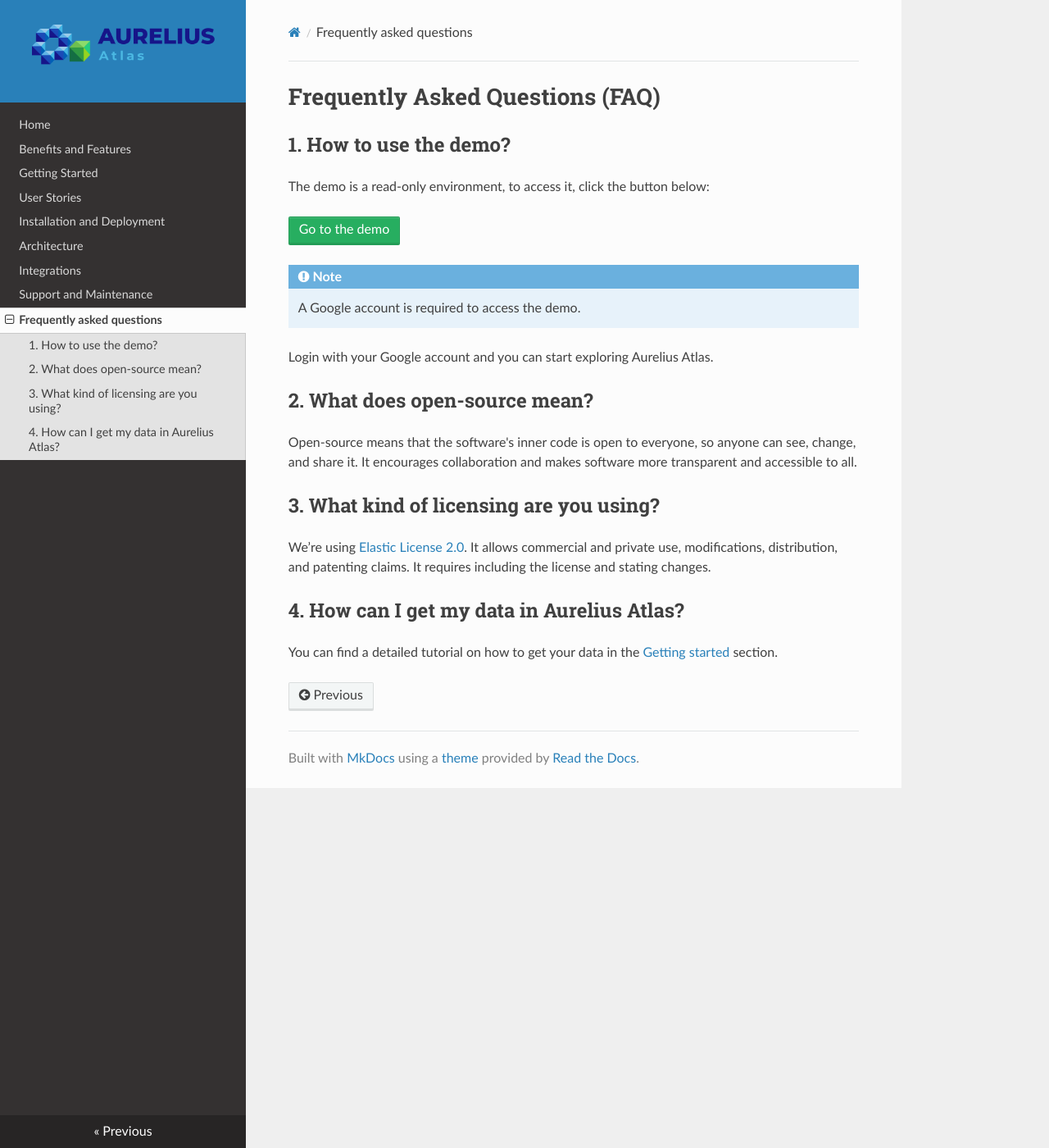
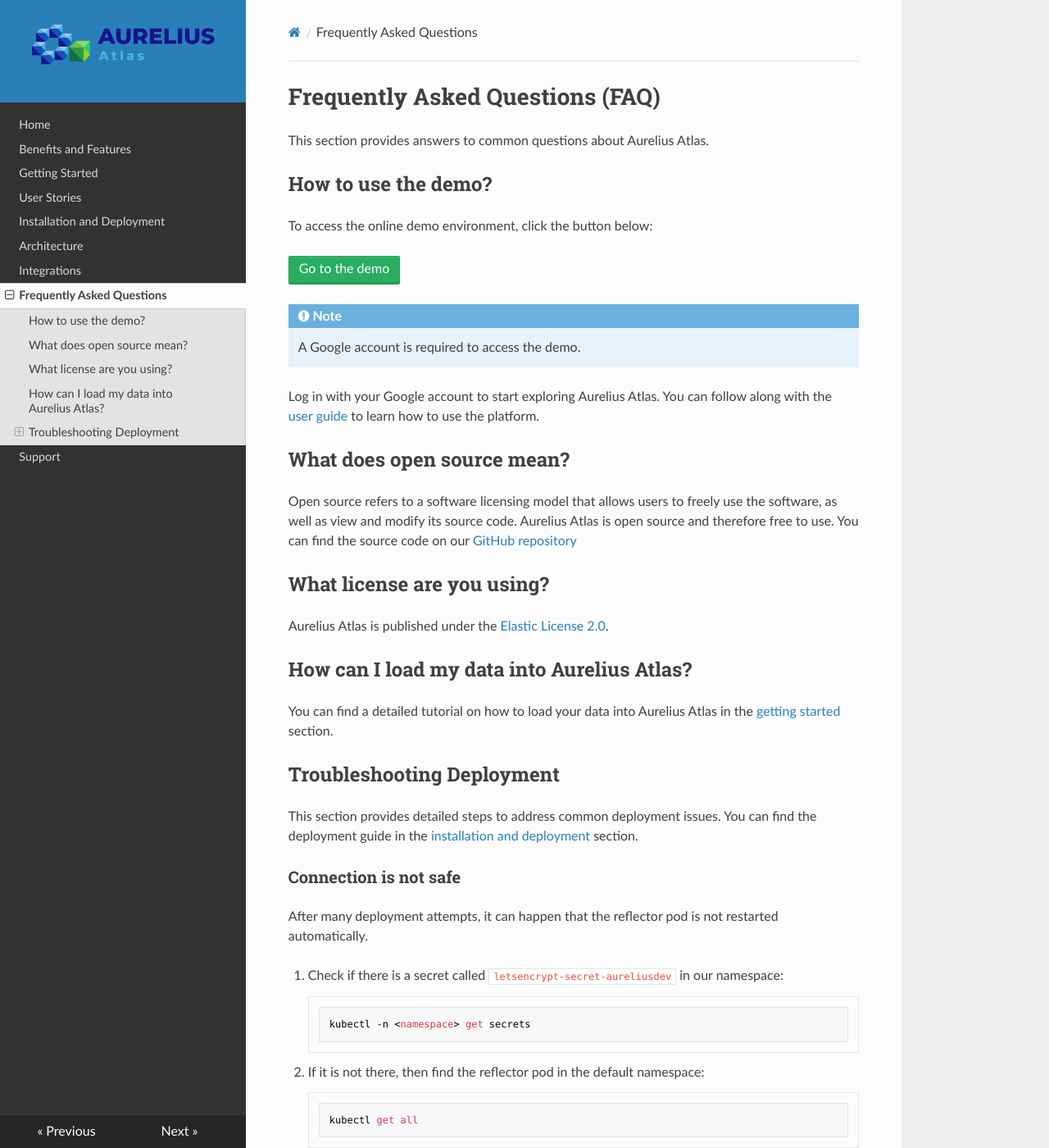
Before and after one commit to aureliusenterprise/aurelius-atlas-documentation, an MkDocs documentation site: the page built from docs/faq.md, in a window 1280 px wide and 1400 px high. Shown: the whole window at 82% size. Built offline with MkDocs 1.6.1, drawn with Linux system fonts in a browser that asks for light colours; nearby versions of some CDN libraries; some of the changed text lies outside the part shown.

Commit message:
clean up faq and support guide

````diff
--- a/docs/faq.md
+++ b/docs/faq.md
@@ -1,28 +1,93 @@
 # Frequently Asked Questions (FAQ)
 
-## 1. How to use the demo?
+This section provides answers to common questions about Aurelius Atlas.
 
-The demo is a read-only environment, to access it, click the button below:
+## How to use the demo?
+
+To access the online demo environment, click the button below:
 
 <a class="btn btn-success" href="https://aureliusdev.westeurope.cloudapp.azure.com/demo/atlas/">Go to the demo</a>
 
 !!! note
     A Google account is required to access the demo.
 
-Login with your Google account and you can start exploring Aurelius Atlas.
+Log in with your Google account to start exploring Aurelius Atlas. You can follow along with the [user guide](./user-stories/index.md)
+to learn how to use the platform.
 
-## 2. What does open-source mean?
+## What does open source mean?
 
-Open-source means that the software's inner code is open to everyone, so anyone can see, change, and share it.
-It encourages collaboration and makes software more transparent and accessible to all.
+Open source refers to a software licensing model that allows users to freely use the software, as well as view
+and modify its source code. Aurelius Atlas is open source and therefore free to use. You can find the source code
+on our [GitHub repository](https://github.com/aureliusenterprise/aurelius)
 
-## 3. What kind of licensing are you using?
+## What license are you using?
 
-We’re using
-[Elastic License 2.0](https://www.elastic.co/licensing/elastic-license). It allows commercial and private use,
-modifications, distribution, and patenting claims.
-It requires including the license and stating changes.
+Aurelius Atlas is published under the [Elastic License 2.0](https://www.elastic.co/licensing/elastic-license).
 
-## 4. How can I get my data in Aurelius Atlas?
+## How can I load my data into Aurelius Atlas?
 
-You can find a detailed tutorial on how to get your data in the [Getting started](getting-started.md) section.
+You can find a detailed tutorial on how to load your data into Aurelius Atlas in the [getting started](getting-started.md)
+section.
+
+## Troubleshooting Deployment
+
+This section provides detailed steps to address common deployment issues. You can find the deployment guide in
+the [installation and deployment](./installation-and-deployment.md) section.
+
+### Connection is not safe
+
+After many deployment attempts, it can happen that the reflector pod is not restarted automatically.
+
+1. Check if there is a secret called `letsencrypt-secret-aureliusdev` in our namespace:
+
+    ```bash
+    kubectl -n <namespace> get secrets
+    ```
+
+2. If it is not there, then find the reflector pod in the default namespace:
+
+    ```bash
+    kubectl get all
+    ```
+
+3. Delete reflector pod (A new one will be created automatically):
+
+    ```bash
+    kubectl -n <namespace> delete pod/<podname>
+    ```
+
+### Pods Stuck in Initialization Phase
+
+If some pods are stuck in the initialization phase, the source can be resource limitations on the cloud provider.
+
+1. Check the status of all pods:
+
+    ```bash
+    kubectl -n <namespace> get pods
+    ```
+
+2. Identify the pods that are stuck in the initialization phase.
+
+3. Check the events for the pods to understand the issue:
+
+    ```bash
+    kubectl -n <namespace> describe pod <podname>
+    ```
+
+4. If resource limitations are suspected, check the resource usage:
+
+    ```bash
+    kubectl top nodes
+    kubectl top pods -n <namespace>
+    ```
+
+If resource limitations are causing pods to be stuck in the initialization phase,
+you may need to increase the resources in your cloud provider.
+Here are some steps to do this in Azure and Google Cloud:
+
+#### Scale Up the Node Pool
+
+1. Go to the Azure portal or Google Cloud Console.
+2. Navigate to your Kubernetes service.
+3. Select the node pool you want to scale.
+4. Click on "Scale" and increase the number of nodes.
--- a/docs/support-and-maintenance.md
+++ /dev/null
@@ -1 +0,0 @@
-# Support and Maintenance
--- a/mkdocs.yml
+++ b/mkdocs.yml
@@ -14,8 +14,8 @@
   - Installation and Deployment: installation-and-deployment.md
   - Architecture: architecture.md
   - Integrations: integrations.md
-  - Support and Maintenance: support-and-maintenance/index.md
-  - Frequently asked questions: faq.md
+  - Frequently Asked Questions: faq.md
+  - Support: support.md
 
 markdown_extensions:
   - admonition
````
Also changed, not shown: docs/integrations.md (+8 -11 lines), docs/support-and-maintenance/index.md (deleted, +0 -101 lines), docs/support.md (added, +37 -0 lines).
